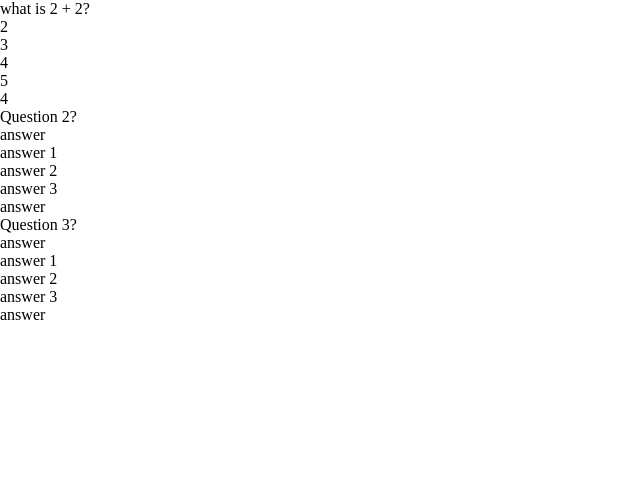
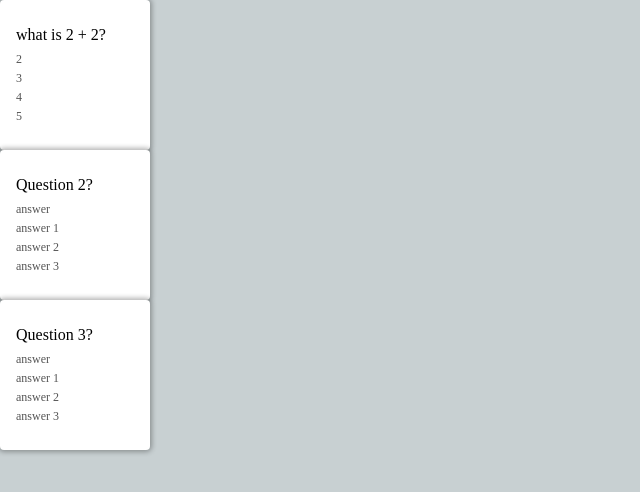
Before and after one commit to AliHakim773/react-flashcard-quiz, a React (Create React App) app: page / in a window 1280 px wide. Shown: the top 492 px of the page, without its empty margins (0-640 px from the left). Built offline with nearby package versions, Linux system fonts and the light colour scheme.

Commit message:
added styles for flashcard component

```diff
--- a/src/components/FlashCard/index.jsx
+++ b/src/components/FlashCard/index.jsx
@@ -1,4 +1,6 @@
 import React, { useState } from "react"
+
+import "./styles.css"
 
 function FlashCard({ flashCard }) {
     const [flip, setFlip] = useState(false)
--- /dev/null
+++ b/src/components/FlashCard/styles.css
@@ -0,0 +1,47 @@
+.card {
+    display: flex;
+    justify-content: center;
+    align-items: center;
+    position: relative;
+    border-radius: 0.25rem;
+    box-shadow: 0 0 5px 2px rgba(0, 0, 0, 0.3);
+    background-color: white;
+    height: 150px;
+    width: 150px;
+    transform-style: preserve-3d;
+    transform: perspective(1000px) rotateY(var(--rotate-y, 0))
+        translateY(var(--translate-y, 0));
+    transition: 150ms;
+    cursor: pointer;
+}
+.card:hover {
+    --translate-y: -2px;
+    box-shadow: 0 0 5px 2px rgba(0, 0, 0, 0.5);
+}
+.card.flip {
+    --rotate-y: 180deg;
+}
+.card .front {
+    left: 0;
+}
+.card .front,
+.card .back {
+    position: absolute;
+    padding: 1rem;
+    backface-visibility: hidden;
+}
+.card .back {
+    transform: rotateY(180deg);
+}
+
+.flashcard-options {
+    margin-top: 0.5rem;
+}
+.flashcard-option {
+    margin-top: 0.25rem;
+    color: #555;
+    font-size: 0.75rem;
+}
+.flashcard-option:first-child {
+    margin-top: 0;
+}
--- a/src/styles/index.css
+++ b/src/styles/index.css
@@ -1 +1,4 @@
 @import url("./reset.css");
+body {
+    background-color: #c8d0d2;
+}
```
